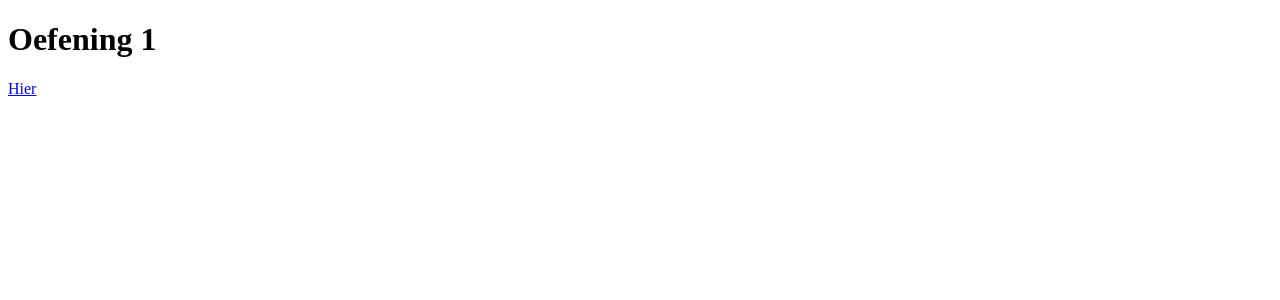
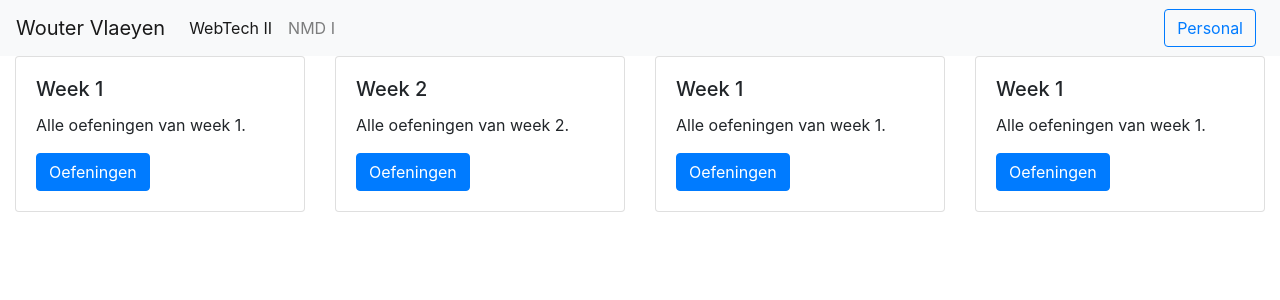
Before and after one commit to Vl-Wouter/1718-WebTech2, a PHP site: page / in a window 1280 px wide. Shown: the top 300 px of the page. Run offline with PHP 8.4, Linux system fonts and the light colour scheme; some libraries are stand-ins or nearby versions.

Commit message:
Editing Index

```diff
--- a/index.html
+++ b/index.html
@@ -2,12 +2,115 @@
 <html lang="en">
 <head>
     <meta charset="UTF-8">
-    <meta name="viewport" content="width=device-width, initial-scale=1.0">
+    <meta name="viewport" content="width=device-width, initial-scale=1, shrink-to-fit=no">
     <meta http-equiv="X-UA-Compatible" content="ie=edge">
     <title>Webtech 2</title>
+    <script defer src="https://use.fontawesome.com/releases/v5.0.8/js/all.js"></script>
+    <link rel="stylesheet" href="https://maxcdn.bootstrapcdn.com/bootstrap/4.0.0/css/bootstrap.min.css" integrity="sha384-Gn5384xqQ1aoWXA+058RXPxPg6fy4IWvTNh0E263XmFcJlSAwiGgFAW/dAiS6JXm" crossorigin="anonymous">
+    <link rel="stylesheet" href="main.css" />
+
+    </script>
 </head>
 <body>
-    <h1>Oefening 1</h1>
-    <a href="Week2/oefening1.html">Hier</a>
+  <nav class="navbar navbar-expand-lg navbar-light bg-light">
+    <a class="navbar-brand" href="#">Wouter Vlaeyen</a>
+    <button class="navbar-toggler" type="button" data-toggle="collapse" data-target="#navbar" aria-controls="navbar" aria-expanded="false" aria-label="Toggle Navigation">
+      <span class="fas fa-ellipsis-h toggle"></span>
+    </button>
+    <div class="collapse navbar-collapse" id="navbar">
+      <ul class="navbar-nav mr-auto">
+        <li class="nav-item active">
+          <a class="nav-link" href="#">WebTech II <span class="sr-only">(current)</span></a>
+        </li>
+        <li class="nav-item">
+          <a class="nav-link" href="https://vl-wouter.github.io/1718-nmd1">NMD I</a>
+        </li>
+      </ul>
+      <form class="form-inline my-2 my-lg-0">
+        <button class="btn btn-outline-primary mr-sm-2" type="button">Personal</button>
+      </form>
+    </div>
+  </nav>
+  <div class="container-fluid">
+    <div class="row">
+      <div class="col-sm-12 col-md-6 col-lg-3">
+        <div class="card" id="cardW1">
+          <div class="card-body">
+            <h5 class="card-title" id="W1">Week 1</h5>
+            <p class="card-text">
+              Alle oefeningen van week 1.
+            </p>
+            <button class="btn btn-primary" data-toggle="collapse" data-target="#collapseW1" aria-expanded="false" aria-controls="collapseW1">Oefeningen</button>
+            <div id="collapseW1" class="collapse" aria-labelledby="W1" data-parent="cardW1">
+              <a href="Week1/Oef1Html.html">Oefening 1</a><br />
+              <a href="Week1/Oefening5.html">Oefening 5</a><br />
+              <a href="Week1/Oefening6.html">Oefening 6</a><br />
+              <a href="Week1/Oefening7.html">Oefening 7</a><br />
+              <a href="Week1/Oefening8.html">Oefening 8</a>
+            </div>
+          </div>
+        </div>
+      </div>
+      <div class="col-sm-12 col-md-6 col-lg-3">
+        <div class="card" id="cardW2">
+          <div class="card-body">
+            <h5 class="card-title" id="W2">Week 2</h5>
+            <p class="card-text">
+              Alle oefeningen van week 2.
+            </p>
+            <button class="btn btn-primary" data-toggle="collapse" data-target="#collapseW1" aria-expanded="false" aria-controls="collapseW1">Oefeningen</button>
+            <div id="collapseW2" class="collapse" aria-labelledby="W2" data-parent="cardW2">
+              <a href="Week1/Oef1Html.html">Oefening 1</a><br />
+              <a href="Week1/Oefening5.html">Oefening 5</a><br />
+              <a href="Week1/Oefening6.html">Oefening 6</a><br />
+              <a href="Week1/Oefening7.html">Oefening 7</a><br />
+              <a href="Week1/Oefening8.html">Oefening 8</a>
+            </div>
+          </div>
+        </div>
+      </div>
+      <div class="col-sm-12 col-md-6 col-lg-3">
+        <div class="card" id="cardW1">
+          <div class="card-body">
+            <h5 class="card-title" id="W1">Week 1</h5>
+            <p class="card-text">
+              Alle oefeningen van week 1.
+            </p>
+            <button class="btn btn-primary" data-toggle="collapse" data-target="#collapseW1" aria-expanded="false" aria-controls="collapseW1">Oefeningen</button>
+            <div id="collapseW1" class="collapse" aria-labelledby="W1" data-parent="cardW1">
+              <a href="Week1/Oef1Html.html">Oefening 1</a><br />
+              <a href="Week1/Oefening5.html">Oefening 5</a><br />
+              <a href="Week1/Oefening6.html">Oefening 6</a><br />
+              <a href="Week1/Oefening7.html">Oefening 7</a><br />
+              <a href="Week1/Oefening8.html">Oefening 8</a>
+            </div>
+          </div>
+        </div>
+      </div>
+      <div class="col-sm-12 col-md-6 col-lg-3">
+        <div class="card" id="cardW1">
+          <div class="card-body">
+            <h5 class="card-title" id="W1">Week 1</h5>
+            <p class="card-text">
+              Alle oefeningen van week 1.
+            </p>
+            <button class="btn btn-primary" data-toggle="collapse" data-target="#collapseW1" aria-expanded="false" aria-controls="collapseW1">Oefeningen</button>
+            <div id="collapseW1" class="collapse" aria-labelledby="W1" data-parent="cardW1">
+              <a href="Week1/Oef1Html.html">Oefening 1</a><br />
+              <a href="Week1/Oefening5.html">Oefening 5</a><br />
+              <a href="Week1/Oefening6.html">Oefening 6</a><br />
+              <a href="Week1/Oefening7.html">Oefening 7</a><br />
+              <a href="Week1/Oefening8.html">Oefening 8</a>
+            </div>
+          </div>
+        </div>
+      </div>
+    </div>
+  </div>
+
+<!-- JS -->
+<script src="https://code.jquery.com/jquery-3.2.1.slim.min.js" integrity="sha384-KJ3o2DKtIkvYIK3UENzmM7KCkRr/rE9/Qpg6aAZGJwFDMVNA/GpGFF93hXpG5KkN" crossorigin="anonymous"></script>
+<script src="https://cdnjs.cloudflare.com/ajax/libs/popper.js/1.12.9/umd/popper.min.js" integrity="sha384-ApNbgh9B+Y1QKtv3Rn7W3mgPxhU9K/ScQsAP7hUibX39j7fakFPskvXusvfa0b4Q" crossorigin="anonymous"></script>
+<script src="https://maxcdn.bootstrapcdn.com/bootstrap/4.0.0/js/bootstrap.min.js" integrity="sha384-JZR6Spejh4U02d8jOt6vLEHfe/JQGiRRSQQxSfFWpi1MquVdAyjUar5+76PVCmYl" crossorigin="anonymous"></script>
 </body>
 </html>
--- a/main.css
+++ b/main.css
@@ -1,4 +1,13 @@
-body {
-    background: #eaeaea;
-    font-family: sans-serif;
+/**
+ * @Author: Wouter Vlaeyen
+ * @Date:   15-03-2018
+ * @Email:  woutvlae@student.arteveldehs.be
+ * @Filename: main.css
+ * @Last modified by:   Wouter Vlaeyen
+ * @Last modified time: 15-03-2018
+ * @Copyright: 2017-2018 Artevelde University College Ghent
+ */
+
+.blue-lighten-2 {
+  background-color: #64b5f6!important;
 }
```
